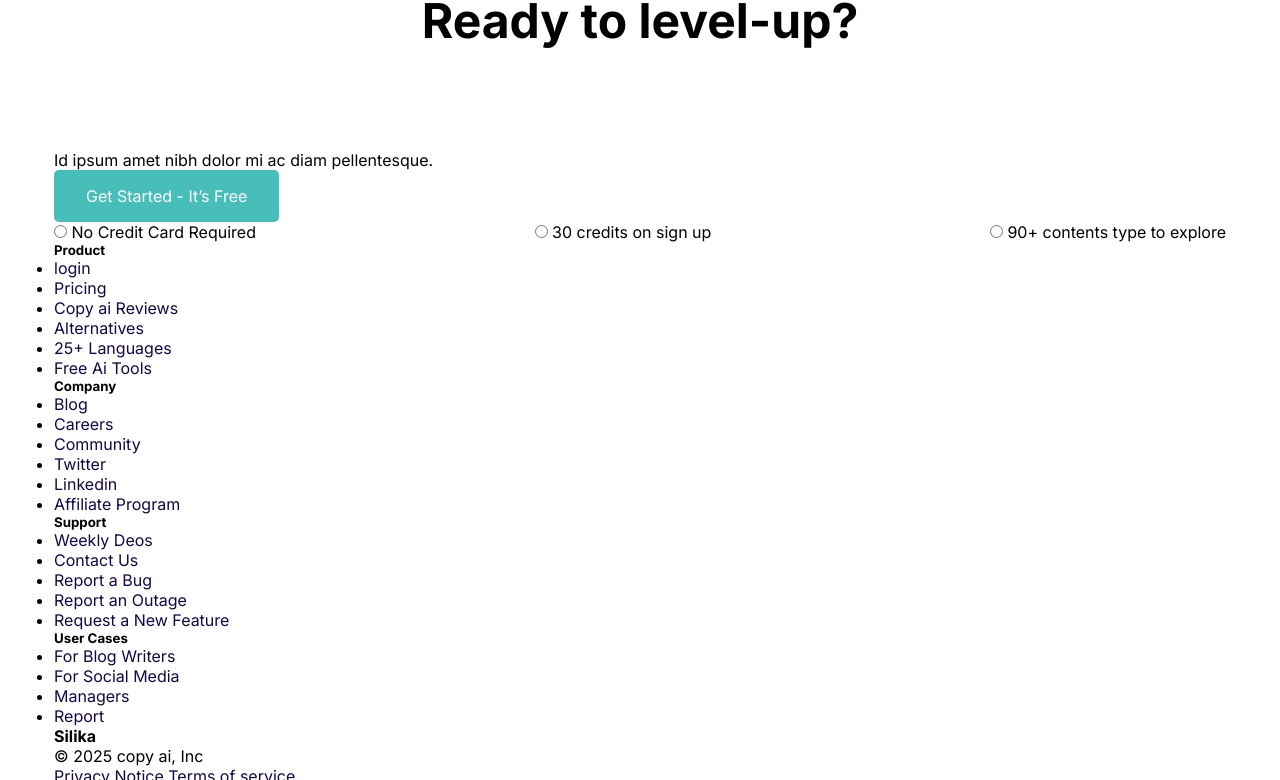
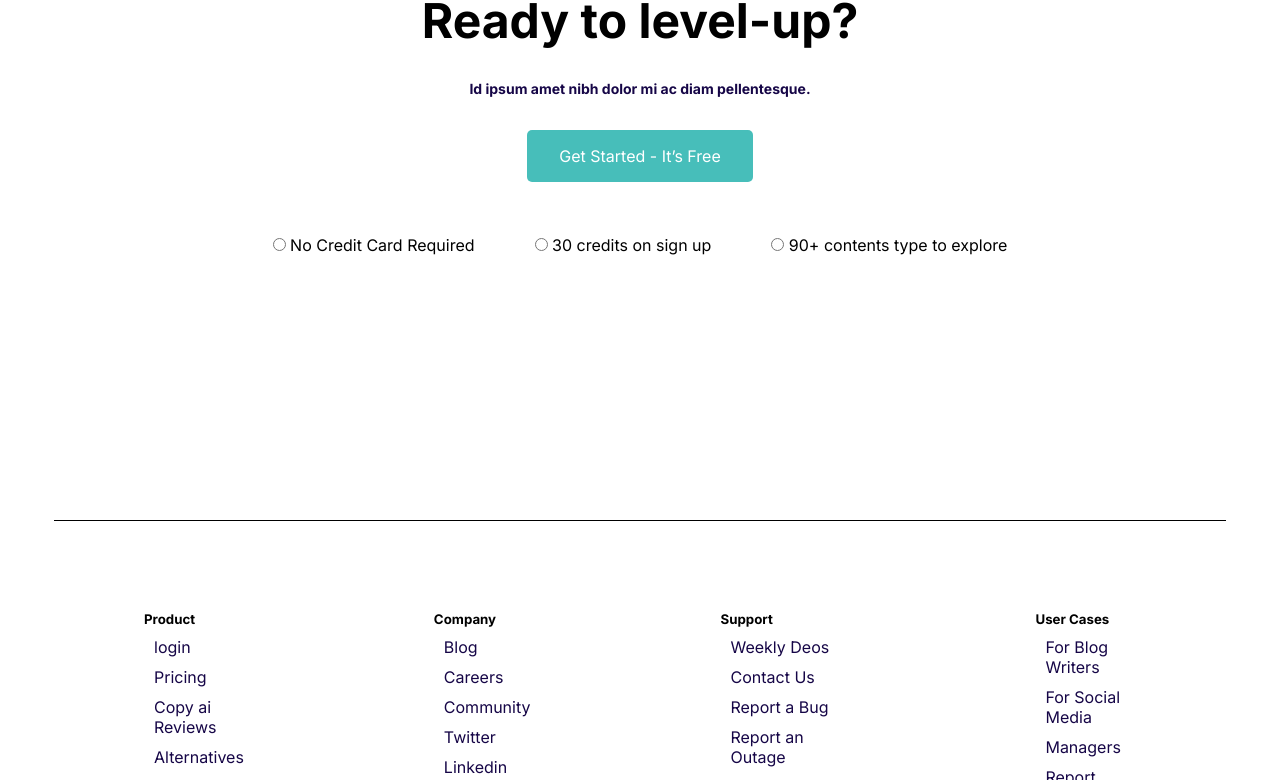
Before and after one commit to Carati32/aulas-css-senai, a plain HTML site: page aulas-css-senai/layout/index.html in a window 1280 px wide. Shown: the part 4821-5601 px from the top of the page. Drawn offline with Linux system fonts and the light colour scheme; a web font is replaced by a local one.

Commit message:
Estilização do rodapé do layout

```diff
--- a/aulas-css-senai/layout/CSS/style.css
+++ b/aulas-css-senai/layout/CSS/style.css
@@ -301,24 +301,24 @@ nav ul li {
 .works .description-work h4 {
     font-size: 20px;
     color: var(--third-color);
-    margin-bottom: 18px ;
+    margin-bottom: 18px;
 }
 
-.works .description-work h4 span{
+.works .description-work h4 span {
     border: 1px solid var(--third-color);
     font-size: 14px;
     padding: 5px 10px;
     margin-right: 29px;
 }
 
-.works .content-description-work{
+.works .content-description-work {
     border-left: 1px dotted #B4B4B4;
     margin-left: 15px;
     padding: 42px;
     height: 220px;
 }
 
-.works .content-description-work ul{
+.works .content-description-work ul {
     list-style: none;
     padding-left: 42px;
     font-size: 14px;
@@ -329,9 +329,67 @@ nav ul li {
 
 /* ready */
 
+.ready .container {
+    display: flex;
+    flex-direction: column;
+    align-items: center;
+}
 
-.ready fieldset{
+.ready h3 {
+    margin-bottom: 30px;
+}
+
+.ready p {
+    color: var(--third-color);
+    font-size: 14px;
+    font-weight: 700;
+}
+
+.ready a {
+    margin: 33px 0 53px;
+}
+
+
+.ready fieldset {
     display: flex;
     justify-content: space-between;
     border: none;
+    gap: 60px;
 }
+
+
+
+footer .container{
+    display: flex;
+    justify-content: space-between;
+}
+
+footer .container.top{
+    border-top: 1px solid #000;
+    margin-top:265px ;
+}
+
+footer ul {
+    list-style: none;
+}
+
+.link-group{
+    margin: 90px;
+
+}
+
+
+.link-group li{
+    margin: 10px;
+    display: flex;
+}
+
+.logo-copyright{
+    display: flex;
+    gap: 20px;
+}
+
+footer .icons a{
+    margin: 14px;
+    align-items: center;
+}
--- a/aulas-css-senai/layout/index.html
+++ b/aulas-css-senai/layout/index.html
@@ -284,7 +284,7 @@
     </section>
 
     <footer>
-        <div class="container">
+        <div class="container top">
             <div class="linha-horizontal"></div>
             <div class="link-group">
                 <h5>Product</h5>
```
